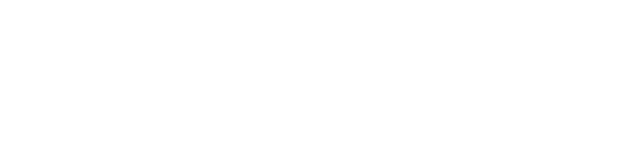
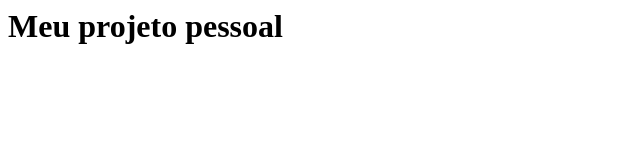
Before and after one commit to itwillians/curso-git, a plain HTML site: page index.html in a window 1280 px wide. Shown: the whole page, without its empty margins (0-640 px from the left). Drawn offline with Linux system fonts and the light colour scheme.

Commit message:
Alterado titulo da pagina

```diff
--- a/index.html
+++ b/index.html
@@ -2,6 +2,10 @@
 	<head>
 	</head>
 	<body>
+		<h1>
+			Meu projeto pessoal
+		</h1>
+
 	</body>
 
 </html>
```
